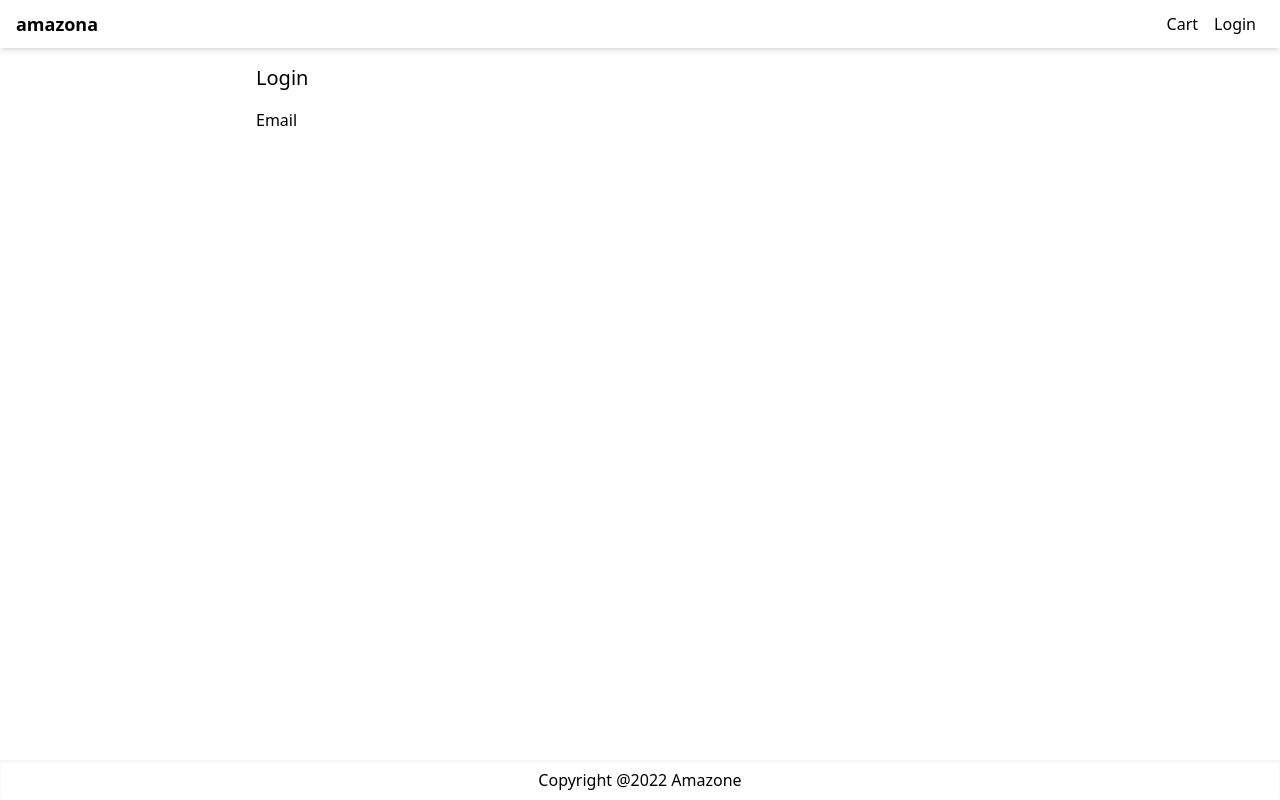
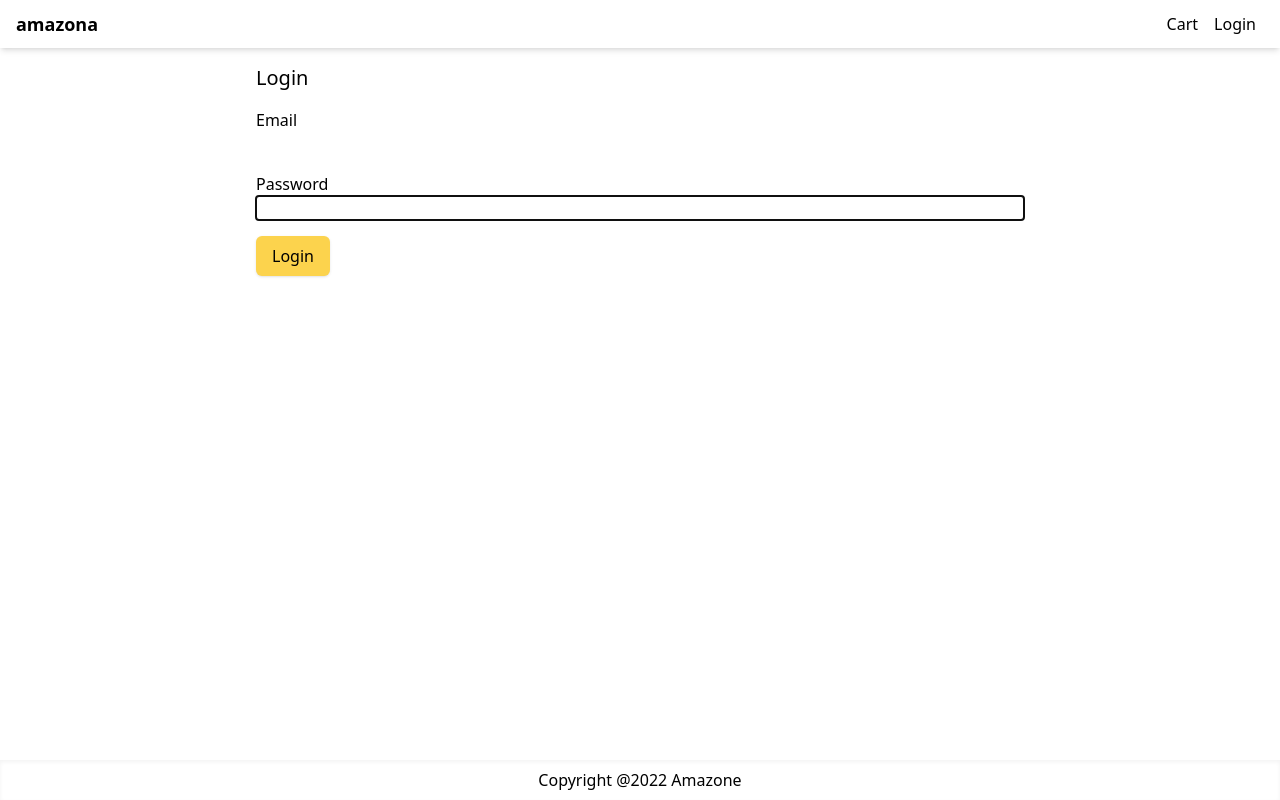
Before and after one commit to capmahin/Project-amazone, a Next.js app: page /login in a window 1280 px wide. Built offline with nearby package versions, Linux system fonts and the light colour scheme.

Commit message:
add password field and a button

```diff
--- a/pages/login.js
+++ b/pages/login.js
@@ -8,9 +8,17 @@ export default function LoginScreen() {
         <h1 className="mb-4 text-xl">Login</h1>
         <div className="mb-4">
         <label htmlFor="email">Email</label>
-        <input type="email" className="w-full">
+        <input type="email" className="w-full" id="email" autoFocus>
 
         </input>
+        </div>
+        <div className="mb-4">
+        <label htmlFor="password">Password</label>
+        <input type="password" className="w-full" id="password" autoFocus>
+        </input>
+        </div>
+        <div className="mb-4">
+         <button className="primary-button">Login</button>
         </div>
      </form>
     </Layout>
```
